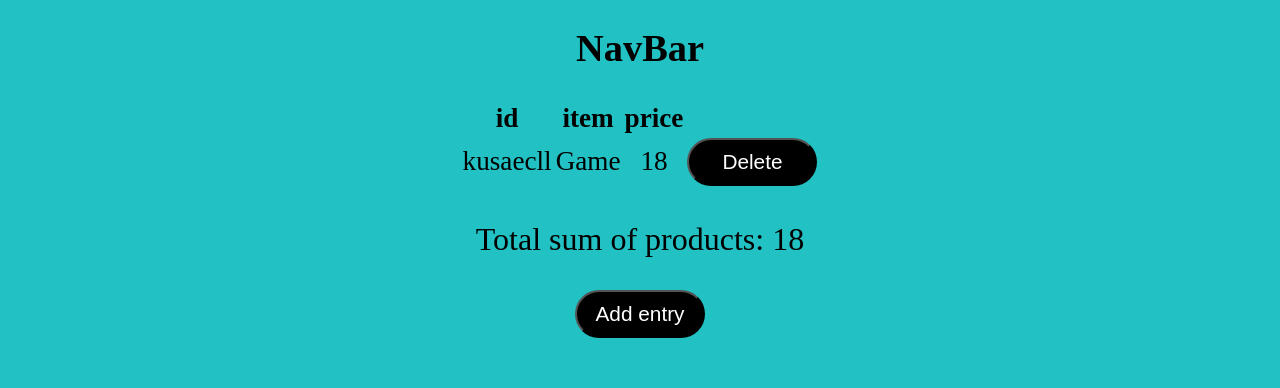
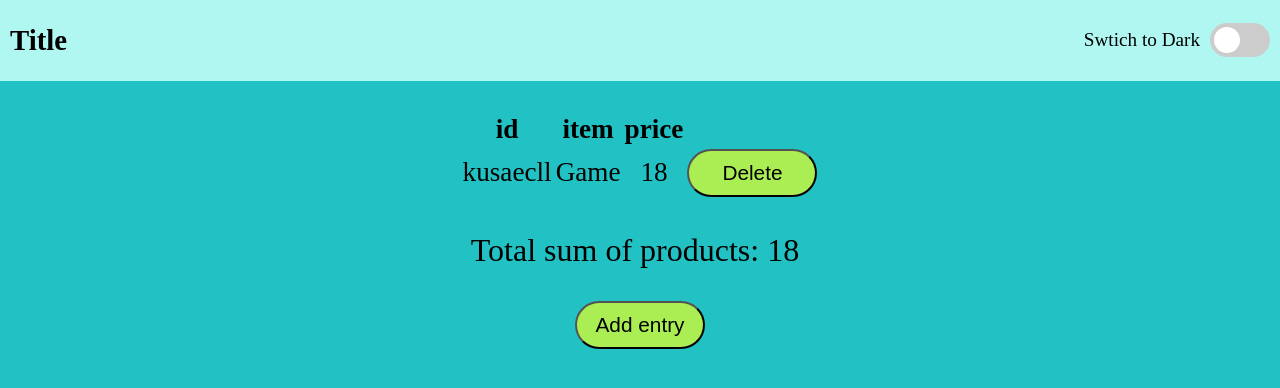
Before and after one commit to sergiocortessat/just-do-it, a React (Create React App) app: page / in a window 1280 px wide. Both pictures are taken after a click on the button "Add entry". Shown: the top 388 px of the page. Built offline with nearby package versions, Linux system fonts and the light colour scheme; a web font is replaced by a local one.

Commit message:
Add navbar and togle light dark mode

```diff
--- a/src/App.js
+++ b/src/App.js
@@ -4,6 +4,7 @@ import {useDispatch} from 'react-redux'
 import {updateProduct} from './Redux/Actions'
 import uniqid from 'uniqid';
 import Navbar from './LightDarkNavbar/NavBar'
+import Dark from './LightDarkNavbar/LighDarkComponent'
 
 // Initialize random product names
 const items = ["Book", "Game", "TV", "Tablet", "Cellphone","Computer", "Camera", "Recorder", "Screen"]
@@ -25,8 +26,9 @@ return ranProduct
 
 function App() {
   const dispatch = useDispatch()
+  const [darkMode] = Dark()
   function AddEntries() {
-   return  <button type="button" onClick={() => handleAddProduct()}>Add entry</button>
+   return  <button className={darkMode ? "dark-btn" : ''} type="button" onClick={() => handleAddProduct()}>Add entry</button>
   }
   const handleAddProduct = () => {
     dispatch(updateProduct(randomProducts()))
@@ -35,7 +37,7 @@ function App() {
     <div className="App">
       <Navbar />
       <div className="basket">
-        <Basket />
+        <Basket darkMode={darkMode}/>
       </div>
       <div className="add-entry">
       <AddEntries />
--- a/src/Basket.js
+++ b/src/Basket.js
@@ -3,9 +3,12 @@ import {useSelector, useDispatch} from 'react-redux'
 import {deleteProduct} from './Redux/Actions'
 
 
-const Basket = ({products = [], onDelete = Function, totalSum= 0}) => {
+
+const Basket = ({products = [], onDelete = Function, totalSum= 0}, props) => {
     const items = useSelector((state) => state.product);
     const dispatch = useDispatch();
+
+
 
     products = items.products;
     totalSum = items.totalSum;
@@ -42,7 +45,7 @@ const Basket = ({products = [], onDelete = Function, totalSum= 0}) => {
                 {Object.values(item).map((item, index) => (
                   <td key={index}>{item}</td>
                 ))}
-                <td><button onClick={() => onDelete(item)}>Delete</button></td>
+                <td><button className={props.darkMode ? '' : 'dark-btn'} onClick={() => onDelete(item)}>Delete</button></td>
               </tr>
             ))}
           </tbody>
--- a/src/LightDarkNavbar/LighDarkComponent.js
+++ b/src/LightDarkNavbar/LighDarkComponent.js
@@ -0,0 +1,27 @@
+import { useEffect, useState } from 'react';
+
+export default function LightDarkToggle() {
+    const [darkMode, setDarkMode] = useState(localStorage.getItem('theme') === 'dark' ? true : false);
+
+    useEffect(() => {
+        if (darkMode) {
+            document.body.classList.add('dark-mode');
+            let body = document.querySelector('body');
+            console.log(body);
+            // let nav = document.querySelector('navbar');
+            // nav.classList.add('nav-dark-mode');
+            localStorage.setItem('theme', 'dark')
+        } else {
+            document.body.classList.remove('dark-mode');
+            localStorage.setItem('theme', 'light')
+        }
+    }
+        , [darkMode]);
+
+        const toggleDarkMode = () => {
+            setDarkMode(!darkMode);
+        }
+
+        return [darkMode, toggleDarkMode];
+
+}
--- a/src/LightDarkNavbar/NavBar.css
+++ b/src/LightDarkNavbar/NavBar.css
@@ -0,0 +1,89 @@
+nav {
+    background-color: rgb(176, 247, 241);
+    width: 100%;
+    display: flex;
+    justify-content: space-between;
+    align-items: center;
+}
+
+.nav-dark-mode {
+    background-color: rgb(35, 66, 64);
+}
+
+h1 {
+    margin-left: 10px;
+}
+
+.toggle {
+    display: flex;
+    flex-direction: row;
+    align-items: center;
+    justify-content: space-evenly;
+}
+
+p {
+    margin-right: 10px;
+}
+
+label {
+    margin-right: 10px;
+}
+
+.switch {
+    position: relative;
+    display: inline-block;
+    width: 60px;
+    height: 34px;
+}
+
+.switch input {
+    opacity: 0;
+    width: 0;
+    height: 0;
+}
+
+.slider {
+    position: absolute;
+    cursor: pointer;
+    top: 0;
+    left: 0;
+    right: 0;
+    bottom: 0;
+    background-color: #ccc;
+    -webkit-transition: .4s;
+    transition: .4s;
+}
+
+.slider:before {
+    position: absolute;
+    content: "";
+    height: 26px;
+    width: 26px;
+    left: 4px;
+    bottom: 4px;
+    background-color: white;
+    -webkit-transition: .4s;
+    transition: .4s;
+}
+
+.slider.round {
+    border-radius: 34px;
+  }
+
+  .slider.round:before {
+    border-radius: 50%;
+  }
+
+input:checked + .slider {
+    background-color: #2196F3;
+  }
+
+  input:focus + .slider {
+    box-shadow: 0 0 1px #2196F3;
+  }
+
+  input:checked + .slider:before {
+    -webkit-transform: translateX(26px);
+    -ms-transform: translateX(26px);
+    transform: translateX(26px);
+  }
--- a/src/LightDarkNavbar/NavBar.js
+++ b/src/LightDarkNavbar/NavBar.js
@@ -1,10 +1,21 @@
 import React from 'react';
+import './NavBar.css';
+import userDarkMode from './LighDarkComponent';
 
 const NavBar = () => {
+    const [darkMode, toggleDarkMode] = userDarkMode();
+    console.log(darkMode);
     return (
-        <div>
-            <h1>NavBar</h1>
-        </div>
+        <nav className={darkMode ? 'nav-dark-mode' : ''}>
+            <h1>Title</h1>
+            <div className="toggle">
+            <p>{darkMode? 'Swith to Light' : 'Swtich to Dark'}</p>
+            <label class="switch">
+                <input type="checkbox" onClick={() => toggleDarkMode()}/>
+                <span class ="slider round"></span>
+            </label>
+            </div>
+        </nav>
     )
 }
 
--- a/src/index.css
+++ b/src/index.css
@@ -15,6 +15,7 @@ code {
 
 .App {
   text-align: center;
+  box-sizing: border-box;
 }
 
 .basket {
@@ -37,14 +38,31 @@ table {
 button {
   font-size: 1.3rem;
   border-radius: 38px;
-  background:black;
-  color: white;
+  background:rgb(171, 238, 83);
+  color: black;
   width: 130px;
   padding: 10px;
   transition: all 0.3s ease-in-out;
 }
 
 button:hover {
-  background: white;
+  background: rgb(10, 124, 77);
   color: black;
 }
+
+/* Darkmode */
+
+.dark-mode {
+  background: rgb(12, 45, 46) !important;
+  color: white !important;
+}
+
+.button-dark-mode {
+  background: black !important;
+  color: white !important;
+}
+
+.button-dark-mode:hover {
+  background: rgb(2, 75, 57) !important;
+  color: white !important;
+}
```
